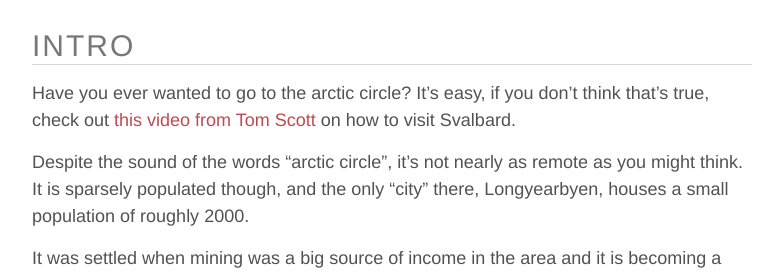
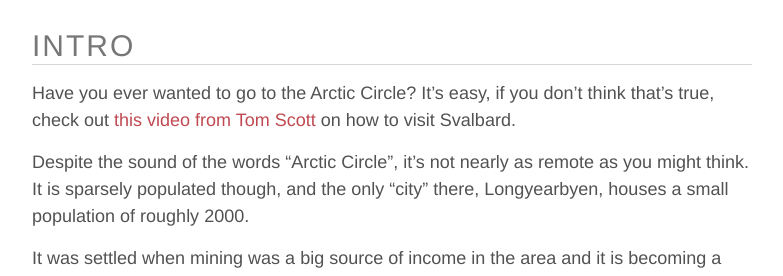
Before and after one commit to dineshraj/blog, a Jekyll site: the page built from _posts/2019-06-17-make-the-most-of-svalbard-in-4-days.md, in a window 1280 px wide and 900 px high, scrolled down 490 px. Shown: the part 177-453 px from the top of the window, without its empty margins (248-1031 px from the left). Built offline with Jekyll 4.4.1, drawn with Linux system fonts in a browser that asks for light colours; some of the changed text lies outside the part shown.

```diff
--- a/_posts/2019-06-17-make-the-most-of-svalbard-in-4-days.md
+++ b/_posts/2019-06-17-make-the-most-of-svalbard-in-4-days.md
@@ -10,9 +10,9 @@ image: /assets/svalbard/social.jpg
 
 ## Intro
 
-Have you ever wanted to go to the arctic circle? It's easy, if you don't think that's true, check out [this video from Tom Scott](https://www.youtube.com/watch?v=eFJ-ze2-SqU) on how to visit Svalbard.
+Have you ever wanted to go to the Arctic Circle? It's easy, if you don't think that's true, check out [this video from Tom Scott](https://www.youtube.com/watch?v=eFJ-ze2-SqU) on how to visit Svalbard.
 
-Despite the sound of the words "arctic circle", it's not nearly as remote as you might think. It is sparsely populated though, and the only "city" there, Longyearbyen, houses a small population of roughly 2000.
+Despite the sound of the words "Arctic Circle", it's not nearly as remote as you might think. It is sparsely populated though, and the only "city" there, Longyearbyen, houses a small population of roughly 2000.
 
 It was settled when mining was a big source of income in the area and it is becoming a more popular tourist destination. They have some bars that wouldn't look out of place in Shoreditch (London) and AirBnBs and fast WiFi (mainly because of the research also done there).
 
@@ -53,7 +53,7 @@ As for the activities below, you'll want to book them well in advance, [Visit Sv
  - Svalbard Pub (food + drinks)
  - Explore Longyearbyen
 
-So you've just landed? You'll arrive at a tiny airport, aptly named Svalbard Airport and you'll have a short coach trip to the city center. But first, take a look at your surroundings! You probably haven't been to the arctic circle before so take in as much as you can; you're in the northernmost capital of the world!
+So you've just landed? You'll arrive at a tiny airport, aptly named Svalbard Airport and you'll have a short coach trip to the city center. But first, take a look at your surroundings! You probably haven't been to the Arctic Circle before so take in as much as you can; you're in the northernmost capital of the world!
 
 The coach is taken just outside the airport and arrives quite frequently. You'll pay onboard so sit back and enjoy the ride.
 
@@ -154,7 +154,7 @@ After a fair bit of descent, it'll be time to turn back as any further and it's
 
 Next up is a brewery visit. Yes, Longyearbyen has its own brewery! They produce the Spitsbergen brand of beers and some of the water comes from 2000 years old glaciers!
 
-It's a small affair at the moment, with only three tanks but they plan to expand and have some deals with nordic airlines too. You'll get to sample a fair few types of beer here and also buy some souvenir glasses and t-shirts.
+It's a small affair at the moment, with only three tanks but they plan to expand and have some deals with Nordic airlines too. You'll get to sample a fair few types of beer here and also buy some souvenir glasses and t-shirts.
 
 After all that walking and beer tasting, you deserve some great food. Head over to Mary-Ann's Polarrigg, which is a quirky looking hotel with a great restaurant attached to it, full of plants and greenery, with floor to ceiling windows so you can admire the view.
 
```
